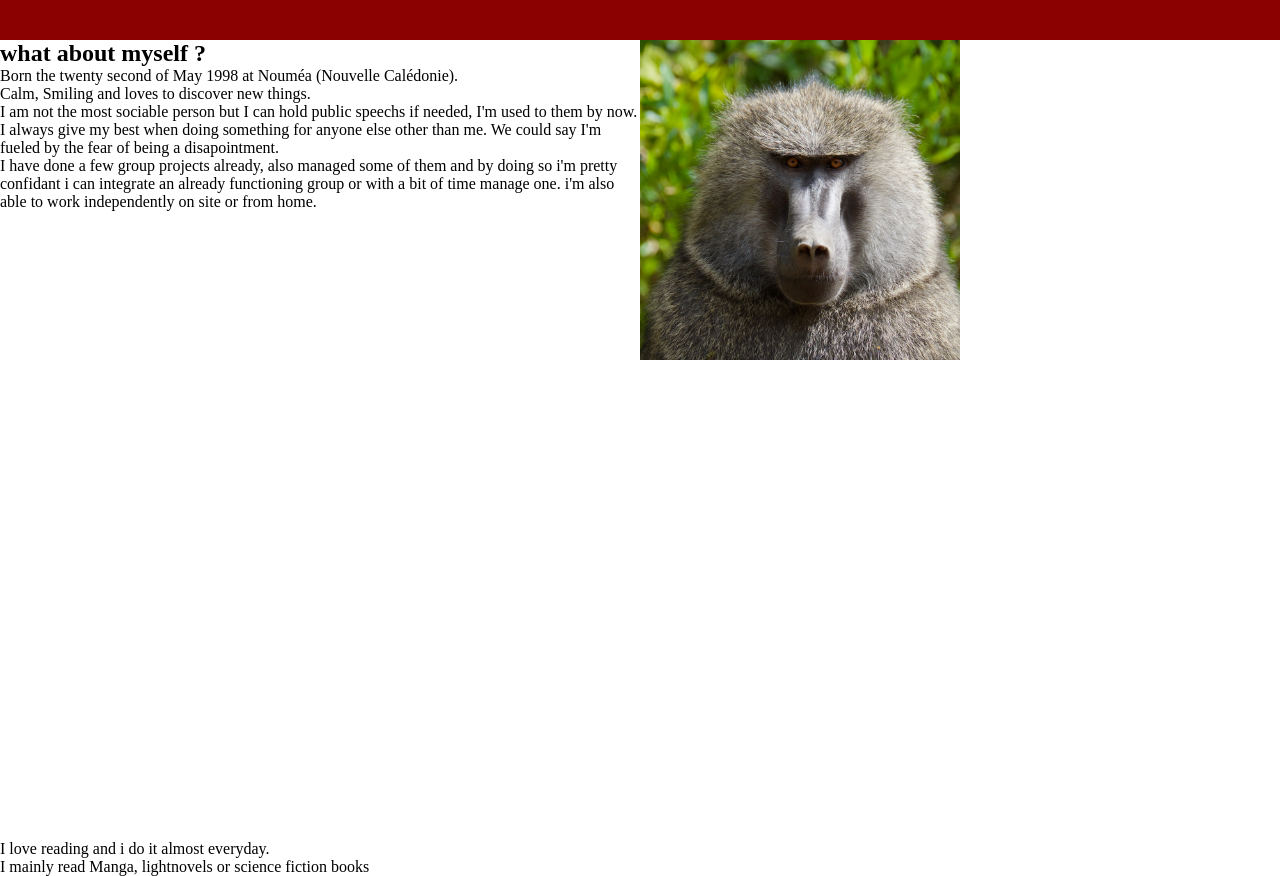
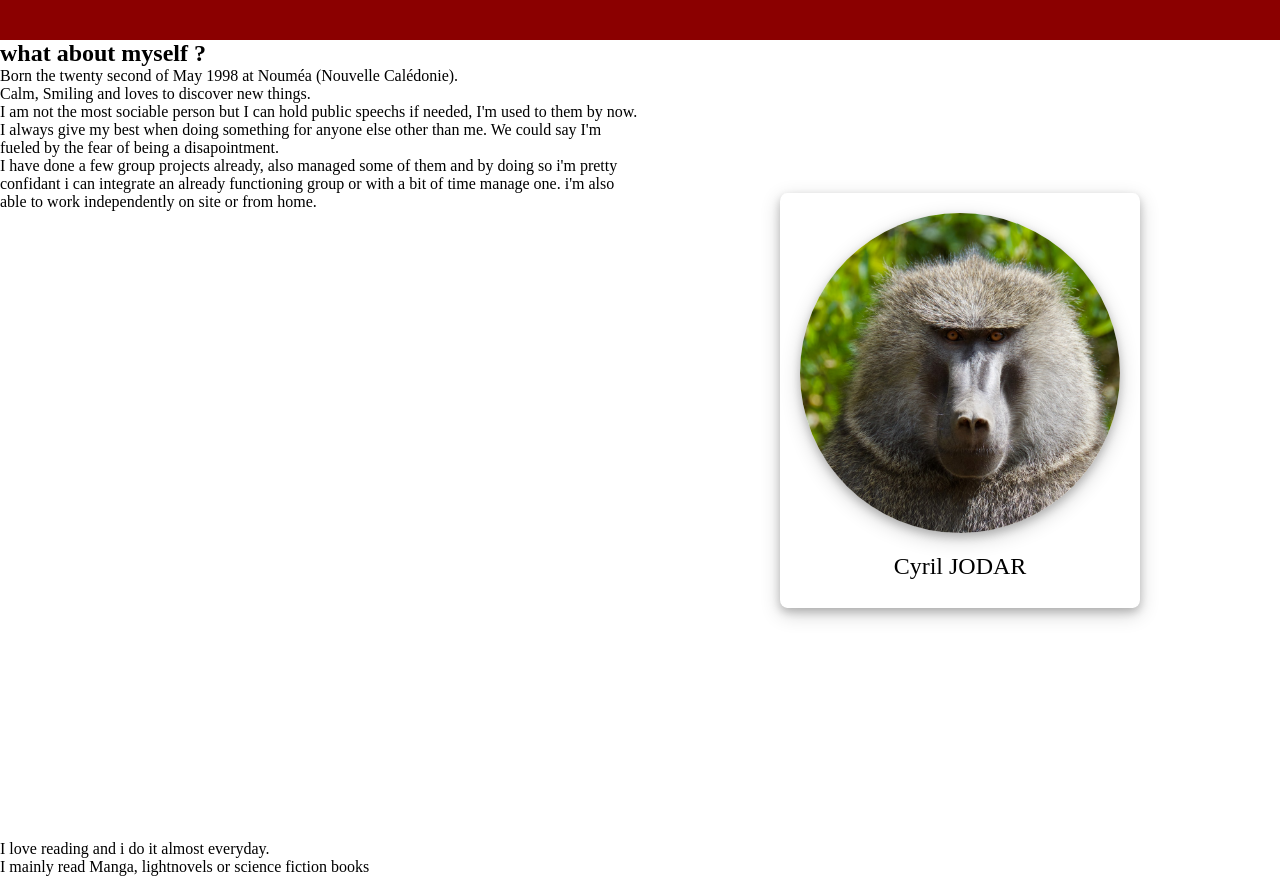
Before and after one commit to CyrilJODAR/Portfolio, a plain HTML site: page index.html in a window 1280 px wide. Shown: the part 40-916 px from the top of the page. Drawn offline with Linux system fonts and the light colour scheme.

Commit message:
added card visual for portrait

```diff
--- a/asset/css/style.css
+++ b/asset/css/style.css
@@ -7,6 +7,7 @@ header{
     background-color: darkred;
 }
 #section1{
+    margin-top: -80px;
     display: flex;
     flex-direction: row;
     top : 0;
@@ -14,10 +15,31 @@ header{
 #myself{
     height: 100vh;
     width: 50vw;
+    padding-top: 80px;
 }
-aside{
+#portrait{
     width: 50vw;
+    display: flex;
+    justify-content: center;
+    align-items: center;
+    display: flex;
+    flex-direction: column;
 }
-aside img{
+#portrait #nom{
+    padding-top:20px;
+    padding-bottom: 8px;
+    width : 25vw;
+    text-align: center;
+    font-size: 1.5rem;
+}
+#portraitContainer{
+    box-shadow:  0 4px 8px 0 rgba(0, 0, 0, 0.2), 0 6px 20px 0 rgba(0, 0, 0, 0.19);
+    padding: 20px;
+    border-radius: 2%;
+}
+#portrait img{
     max-width : 25vw;
+    border-radius:50%;
+    box-shadow:  0 4px 8px 0 rgba(0, 0, 0, 0.2), 0 6px 20px 0 rgba(0, 0, 0, 0.19);
+
 }
--- a/index.html
+++ b/index.html
@@ -21,8 +21,11 @@
                 <p>I always give my best when doing something for anyone else other than me. We could say I'm fueled by the fear of being a disapointment.</p>
                 <p>I have done a few group projects already, also managed some of them and by doing so i'm pretty confidant i can integrate an already functioning group or with a bit of time manage one. i'm also able to work independently on site or from home.</p>
             </div>
-            <aside id="Portrait">
-                <img src="./asset/img/me.jpg" alt="a portrait picture of myself">
+            <aside id="portrait">
+                <div id="portraitContainer">
+                    <img src="./asset/img/me.jpg" alt="a portrait picture of myself">
+                    <div id="nom"><p>Cyril JODAR</p></div>
+                </div>
             </aside>
         </div>
 
```
